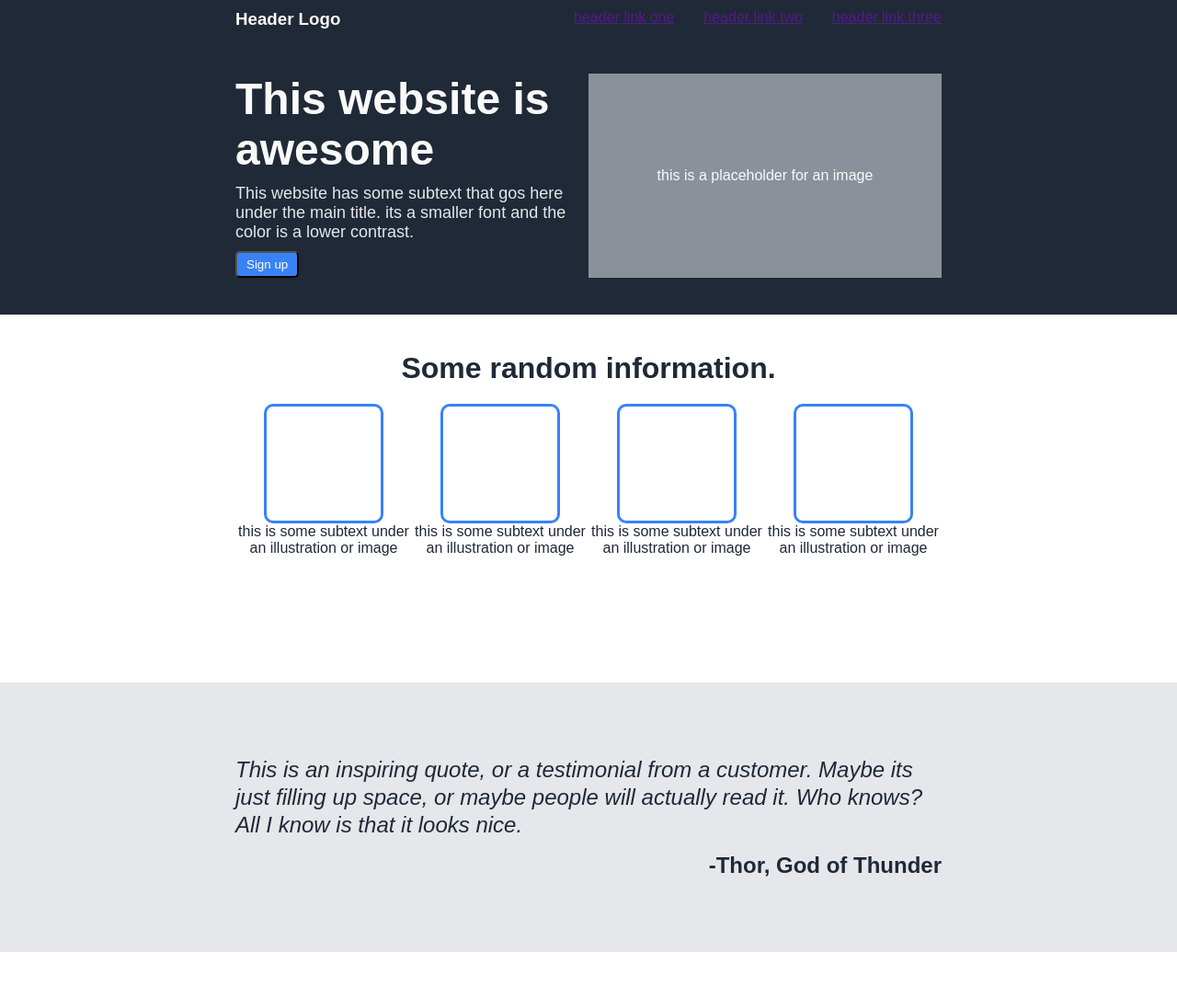
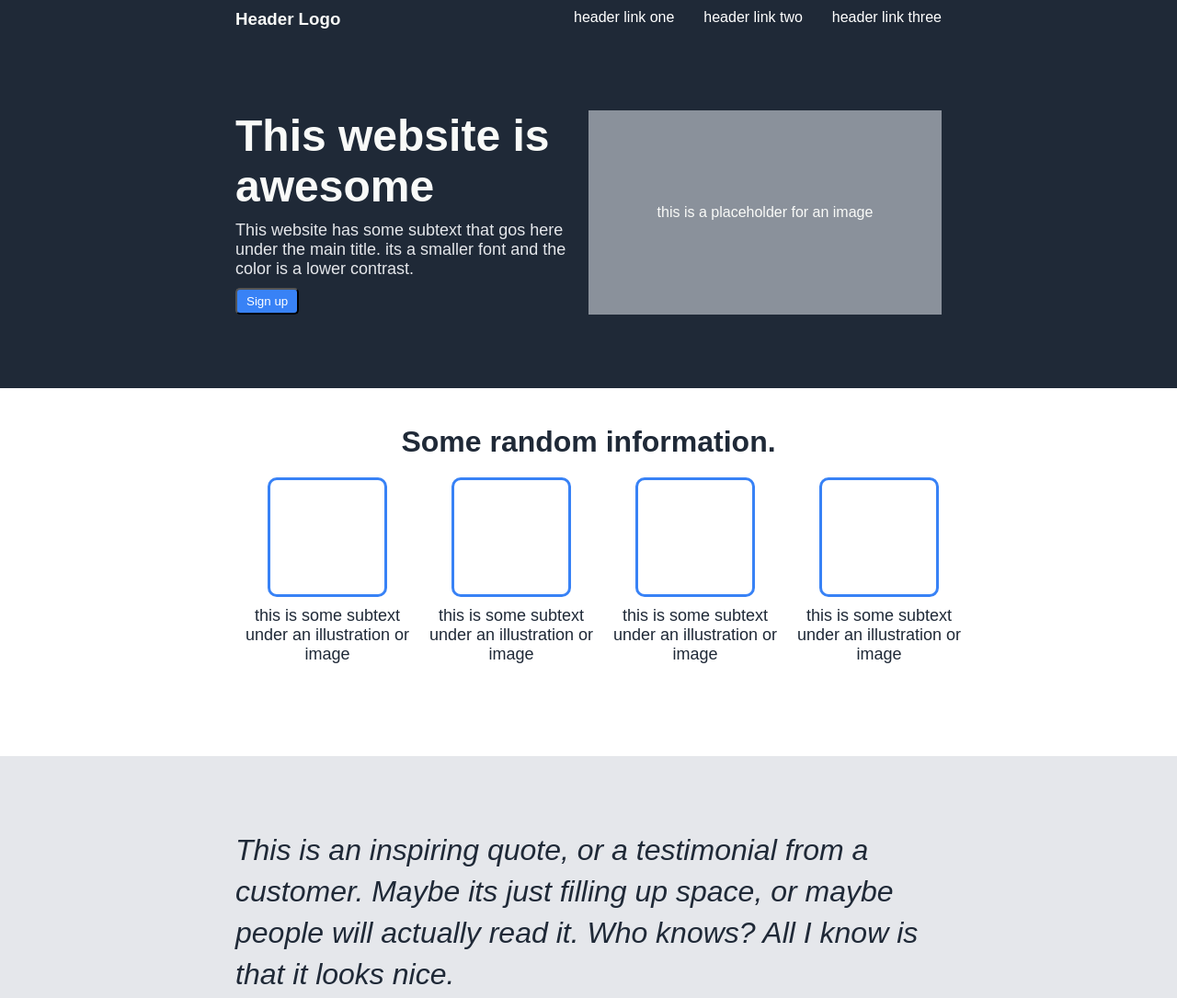
Before and after one commit to TheEldaps/Odin-s-landing-page, a plain HTML site: page Landing page/index.html in a window 1280 px wide. Shown: the top 1085 px of the page at 92% size. Drawn offline with Linux system fonts and the light colour scheme.

Commit message:
add footer

```diff
--- a/Landing page/css/app.css
+++ b/Landing page/css/app.css
@@ -33,11 +33,17 @@ header ul {
 
 }
 
+header a {
+    text-decoration: none;
+    color: white;
+    cursor: pointer;
+}
+
 
 /* SECTION ONE */
 
 .section-one {
-    padding: 40px 20%;
+    padding: 80px 20%;
     display: flex;
 
 }
@@ -98,16 +104,22 @@ header ul {
     text-align: center;
 }
 
-.section-two-img div {
+.section-two .img-frame {
+    min-width: 200px;
+}
+
+.img-frame div {
     width: 130px;
     height: 130px;
     border: 3px solid #3882f6;
     border-radius: 10px;
     margin: 0px auto;
+    margin-bottom: 10px;
 }
 
 .section-two p {
-    font-size: 16px;
+    font-size: 18px;
+    max-width: 200px;
 }
 
 
@@ -115,14 +127,14 @@ header ul {
 
 .section-three {
     background-color: #E5E7EB;
-    font-size: 24px;
+    font-size: 32px;
     padding: 80px 20%;
     color: #1f2937;
 }
 
 .section-three p:first-child {
     font-style: italic;
-    line-height: 30px;
+    line-height: 45px;
     margin-bottom: 15px;
 
 }
@@ -164,3 +176,13 @@ header ul {
     border: 2px solid whitesmoke;
 
 }
+
+
+/* FOOTER */
+
+footer {
+    height: 30px;
+    background-color: #1f2937;
+    text-align: center;
+    padding: 10px 0px;
+}
--- a/Landing page/index.html
+++ b/Landing page/index.html
@@ -17,7 +17,7 @@
       </ul>
     </header>
 
-    <section class="section-one section">
+    <section class="section-one">
       <div>
         <h1>This website is awesome</h1>
         <p>
@@ -29,32 +29,32 @@
       <div class="section-one-div">this is a placeholder for an image</div>
     </section>
 
-    <section class="section-two section">
+    <section class="section-two">
       <h2>Some random information.</h2>
       <section>
-        <article class="section-two-img">
+        <article class="img-frame">
           <div></div>
           <p>this is some subtext under an illustration or image</p>
         </article>
 
-        <article class="section-two-img">
+        <article class="img-frame">
           <div></div>
           <p>this is some subtext under an illustration or image</p>
         </article>
 
-        <article class="section-two-img">
+        <article class="img-frame">
           <div></div>
           <p>this is some subtext under an illustration or image</p>
         </article>
 
-        <article class="section-two-img">
+        <article class="img-frame">
           <div></div>
           <p>this is some subtext under an illustration or image</p>
         </article>
       </section>
     </section>
 
-    <section class="section-three section">
+    <section class="section-three">
       <p>
         This is an inspiring quote, or a testimonial from a customer. Maybe its
         just filling up space, or maybe people will actually read it. Who knows?
@@ -63,7 +63,7 @@
       <p>-Thor, God of Thunder</p>
     </section>
 
-    <section class="section-four section">
+    <section class="section-four">
       <div>
         <article>
           <h4>Call to action! it's time!</h4>
@@ -74,5 +74,7 @@
         <button>Sign up</button>
       </div>
     </section>
+
+    <footer>Copyright &copy; The Odin project 2021</footer>
   </body>
 </html>
```
